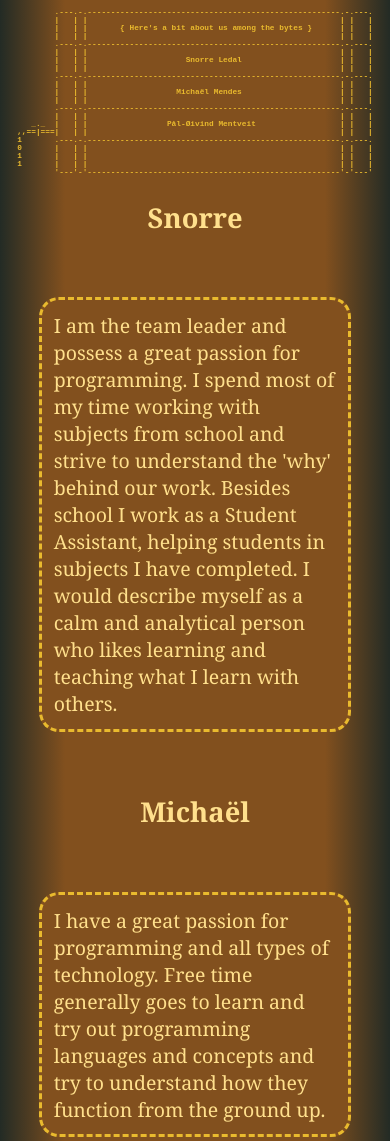
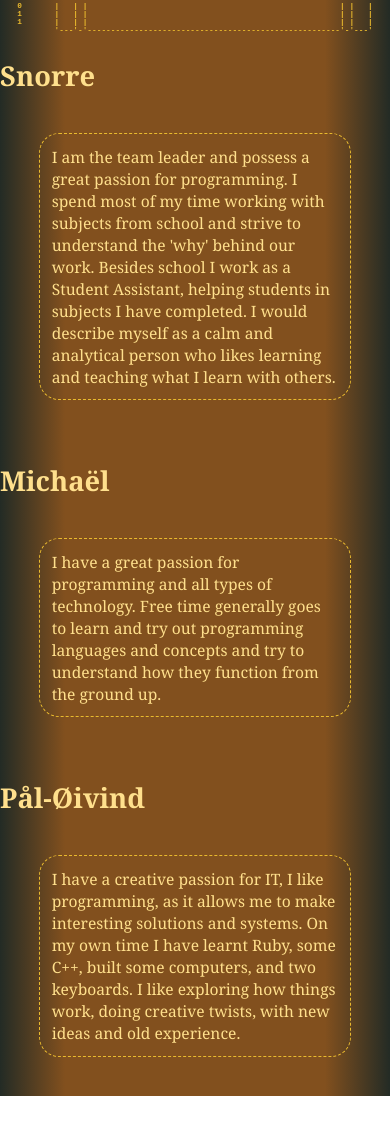
Before and after one commit to bytebrewers/HomePage, a plain HTML site: page index.html in a window 390 px wide. Shown: the part 541-1682 px from the top of the page. After the commit the page ends 1637 px from the top, so only its background shows below. Drawn offline with Linux system fonts and the light colour scheme.

Commit message:
Added semantics and flexed a little

```diff
--- a/CSS/index.css
+++ b/CSS/index.css
@@ -20,22 +20,31 @@ body {
     align-items: center;
     margin: 0;
     background: linear-gradient(to right, #232B25, #82501E, #82501E, #82501E, #82501E, #82501E, #232B25);
+    width: 100vw;
 }
 
 /* class */
 .ascii-art{
-    font-size: 2vw;
+    font-size: 1.8vw;
+    font-weight: bold;
 }
 .text{
-    font-size: 5vw;
+    font-size: 4vw;
     margin: 10%;
     padding: 3%;
     border-radius: 20px;
-    border: dashed #E9BA2E 1vw;
+    border: dashed #E9BA2E 0.1em;
     color: #FFE08D;
-    background-color: #82501E;
     font-family: Georgia, serif;
 }
+
+@media screen and (min-width: 1440px) {
+    .text {
+        font-size: 2rem;
+    }
+
+}
+
 .barrel{
     font-size: 2vw;
     margin: 0;
@@ -60,6 +69,12 @@ body {
     color: #FFE08D;
 }
 
+#information-grid {
+    display: flex;
+    flex-direction: column;
+    align-items: center;
+}
+
 /* id */
 #byte-brewers{
     font-weight: 900;
--- a/index.html
+++ b/index.html
@@ -1,4 +1,3 @@
-
 <!DOCTYPE html>
 <html lang="no">
 <head>
@@ -70,25 +69,37 @@
 <pre class="barrel">
         '---'-'------------------------------------------------------'-'---'
 </pre>
-
+<section id="information-grid">
+    <div class="info-grid-item">
         <h2 id="snorre" class="topic-titles">Snorre</h2>
-<div class="text">
-
-I am the team leader and possess a great passion for programming. I spend most of my time working with subjects
-from school and strive to understand the 'why' behind our work. Besides school I work as a Student Assistant,
-helping students in subjects I have completed. I would describe myself as a calm and analytical person who likes
+        <p class="text">
+            I am the team leader and possess a great passion for programming. I spend most of my time working with
+            subjects
+            from school and strive to understand the 'why' behind our work. Besides school I work as a Student
+            Assistant,
+            helping students in subjects I have completed. I would describe myself as a calm and analytical person who
+            likes
             learning and teaching what I learn with others.
+        </p>
     </div>
+    <div class="info-grid-item">
         <h2 id="michael" class="topic-titles">Michaël</h2>
-<div class="text">
-I have a great passion for programming and all types of technology. Free time generally goes to learn and try out
+        <p class="text">
+            I have a great passion for programming and all types of technology. Free time generally goes to learn and
+            try out
             programming languages and concepts and try to understand how they function from the ground up.
+        </p>
     </div>
+    <div class="info-grid-item">
         <h2 id="poem" class="topic-titles">Pål-Øivind</h2>
-<div class="text">
-I have a creative passion for IT, I like programming, as it allows me to make interesting solutions and systems.
-On my own time I have learnt Ruby, some C++, built some computers, and two keyboards. I like exploring how things
+        <p class="text">
+            I have a creative passion for IT, I like programming, as it allows me to make interesting solutions and
+            systems.
+            On my own time I have learnt Ruby, some C++, built some computers, and two keyboards. I like exploring how
+            things
             work, doing creative twists, with new ideas and old experience.
+        </p>
     </div>
+</section>
 </body>
 </html>
```
Lines whose indentation alone changed are shown as unchanged.
